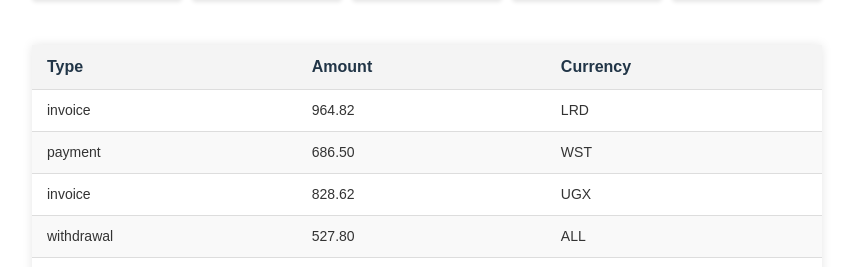
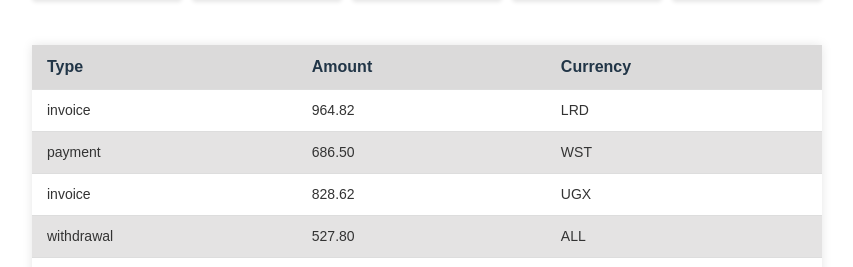
Before and after one commit to sleiterr/goit-react-hw-01, a React (Vite) app: page / in a window 1280 px wide. Shown: the part 533-800 px from the top of the page, without its empty margins (213-1066 px from the left). Built offline with nearby package versions, Linux system fonts and the light colour scheme.

Commit message:
update TransactionHistory.module.css

```diff
--- a/src/components/TransactionHistory/TransactionHistory.module.css
+++ b/src/components/TransactionHistory/TransactionHistory.module.css
@@ -8,7 +8,7 @@
 
 
 .transactionHistory thead{
-  background-color: #f4f4f4;
+  background-color: #dbdada;
 }
 
 .transactionHistory th,
@@ -19,12 +19,12 @@
 }
 
 .transactionHistory tr:nth-child(even) {
-  background-color: #f9f9f9;
+  background-color: #e4e3e3;
 }
 
-.transactionHistory tr:hover {
+/* .transactionHistory tr:hover {
   background-color: #f1f1f1;
-}
+} */
 
 .transactionHistory td {
   font-size: 0.875rem;
```
